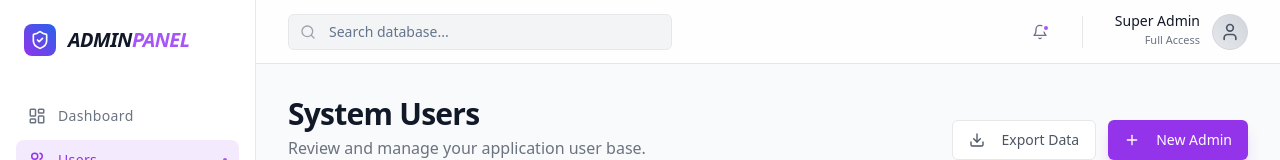
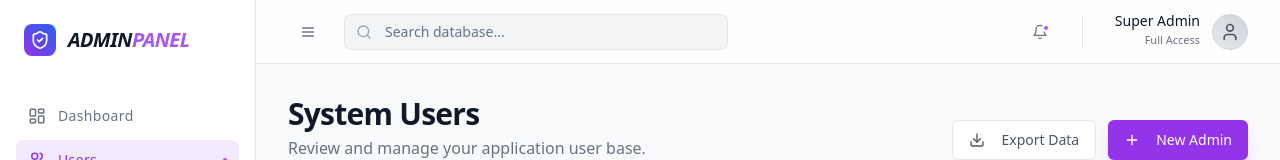
Before and after one commit to abhinavsaxena2308/AI-Resume-Builder, a React (Vite) app: page /admin in a window 1280 px wide. Shown: the top 160 px of the page. Built offline with nearby package versions, Linux system fonts and the light colour scheme; no server answers; sample sign-in values are in the browser's storage.

Commit message:
admin panel ui changed

```diff
--- a/src/index.css
+++ b/src/index.css
@@ -175,6 +175,27 @@
   .rounded-lg {
     border-radius: var(--radius);
   }
+
+  /* Premium UI Utilities */
+  .glass-morphism {
+    @apply backdrop-blur-xl bg-white/70 dark:bg-black/40 border border-white/20 dark:border-white/10;
+  }
+
+  .glass-card {
+    @apply backdrop-blur-md bg-white/50 dark:bg-[#0f0f0f]/60 border border-gray-200 dark:border-white/5 shadow-sm dark:shadow-2xl dark:shadow-purple-500/10;
+  }
+
+  .bg-glow-purple {
+    background: radial-gradient(circle at center, rgba(168, 85, 247, 0.15), transparent 70%);
+  }
+
+  .bg-glow-blue {
+    background: radial-gradient(circle at center, rgba(59, 130, 246, 0.15), transparent 70%);
+  }
+
+  .text-glow-purple {
+    text-shadow: 0 0 15px rgba(168, 85, 247, 0.5);
+  }
 }
 
 /* ================= Enhanced Dark Mode Styles ================= */
--- a/src/pages/Admin.jsx
+++ b/src/pages/Admin.jsx
@@ -79,10 +79,10 @@ const Admin = () => {
 
     return (
         <div className="min-h-screen bg-gray-50 dark:bg-[#050505] text-gray-900 dark:text-gray-200 flex overflow-hidden font-sans transition-colors duration-300">
-            {/* Sidebar */}
+            {/* Sidebar - Reverted visual changes, focused on positioning */}
             <aside className={`
         ${sidebarOpen ? "translate-x-0 w-64" : "-translate-x-full w-0 lg:translate-x-0 lg:w-20"}
-        fixed lg:static h-full bg-white dark:bg-[#0a0a0a] border-r border-gray-200 dark:border-[#1a1a1a] transition-all duration-300 z-50 flex flex-col
+        fixed lg:relative h-full bg-white dark:bg-[#0a0a0a] border-r border-gray-200 dark:border-[#1a1a1a] transition-all duration-300 z-50 flex flex-col
       `}>
                 <div className="p-6 flex items-center gap-3">
                     <div className="w-8 h-8 rounded-lg bg-gradient-to-tr from-purple-600 to-blue-600 flex items-center justify-center shrink-0">
@@ -91,7 +91,7 @@ const Admin = () => {
                     {sidebarOpen && <span className="font-bold text-xl tracking-tight text-gray-900 dark:text-white uppercase italic">Admin<span className="text-purple-500">Panel</span></span>}
                 </div>
 
-                <nav className="flex-1 px-4 py-4 space-y-1">
+                <nav className="flex-1 px-4 py-4 space-y-1 overflow-y-auto no-scrollbar">
                     <SidebarItem icon={<LayoutDashboard />} label="Dashboard" active={activeTab === "dash"} onClick={() => setActiveTab("dash")} collapsed={!sidebarOpen} />
                     <SidebarItem icon={<Users />} label="Users" active={activeTab === "users"} onClick={() => setActiveTab("users")} collapsed={!sidebarOpen} />
                     <SidebarItem icon={<FileText />} label="Resumes" active={activeTab === "resumes"} onClick={() => setActiveTab("resumes")} collapsed={!sidebarOpen} />
@@ -118,11 +118,11 @@ const Admin = () => {
             </aside>
 
             {/* Main Content */}
-            <main className="flex-1 flex flex-col min-w-0 overflow-auto">
+            <main className="flex-1 flex flex-col min-w-0 h-screen overflow-hidden">
                 {/* Top Header */}
-                <header className="h-16 bg-white/80 dark:bg-[#0a0a0a]/80 backdrop-blur-md border-b border-gray-200 dark:border-[#1a1a1a] px-8 flex items-center justify-between sticky top-0 z-40 transition-colors duration-300">
+                <header className="h-16 bg-white/80 dark:bg-[#0a0a0a]/80 backdrop-blur-md border-b border-gray-200 dark:border-[#1a1a1a] px-8 flex items-center justify-between sticky top-0 z-40 shrink-0">
                     <div className="flex items-center gap-4 flex-1">
-                        <Button variant="ghost" size="icon" className="lg:hidden text-gray-500 dark:text-gray-400" onClick={() => setSidebarOpen(!sidebarOpen)}>
+                        <Button variant="ghost" size="icon" className="text-gray-500 dark:text-gray-400" onClick={() => setSidebarOpen(!sidebarOpen)}>
                             <Menu className="w-5 h-5" />
                         </Button>
                         <div className="relative max-w-sm w-full hidden md:block">
@@ -152,8 +152,9 @@ const Admin = () => {
                     </div>
                 </header>
 
-                {/* Dashboard Content */}
-                <div className="p-8 space-y-8 max-w-7xl mx-auto w-full">
+                {/* Dashboard Scrollable Body */}
+                <div className="flex-1 overflow-auto p-8 space-y-8">
+                    <div className="max-w-7xl mx-auto w-full space-y-8">
                         <motion.div
                             initial={{ opacity: 0, y: 10 }}
                             animate={{ opacity: 1, y: 0 }}
@@ -275,6 +276,7 @@ const Admin = () => {
                             </div>
                         </motion.div>
                     </div>
+                </div>
             </main>
         </div>
     );
@@ -287,6 +289,7 @@ const SidebarItem = ({ icon, label, active = false, onClick, danger = false, col
       w-full flex items-center gap-3 px-3 py-2.5 rounded-lg transition-all group
       ${active ? "bg-purple-600/10 text-purple-600 dark:text-purple-400" : "text-gray-500 hover:bg-gray-100 dark:hover:bg-[#151515] hover:text-gray-900 dark:hover:text-gray-300"}
       ${danger ? "hover:bg-red-500/10 hover:text-red-600 dark:hover:text-red-400" : ""}
+      ${collapsed ? "justify-center" : ""}
     `}
     >
         <div className={`shrink-0 ${active ? "text-purple-600 dark:text-purple-400" : "group-hover:text-gray-900 dark:group-hover:text-gray-300 transition-colors"}`}>
```
Lines whose indentation alone changed are shown as unchanged.
